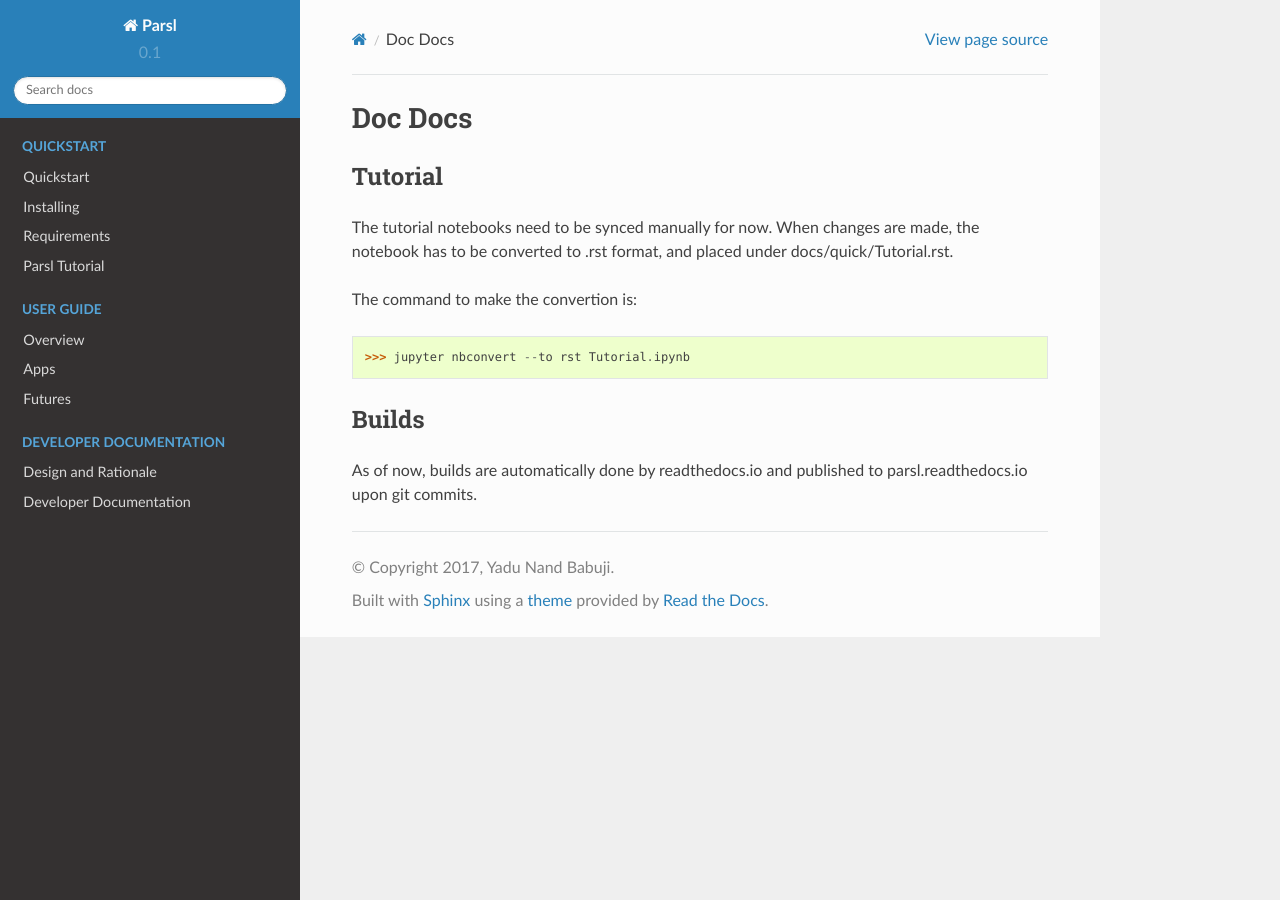
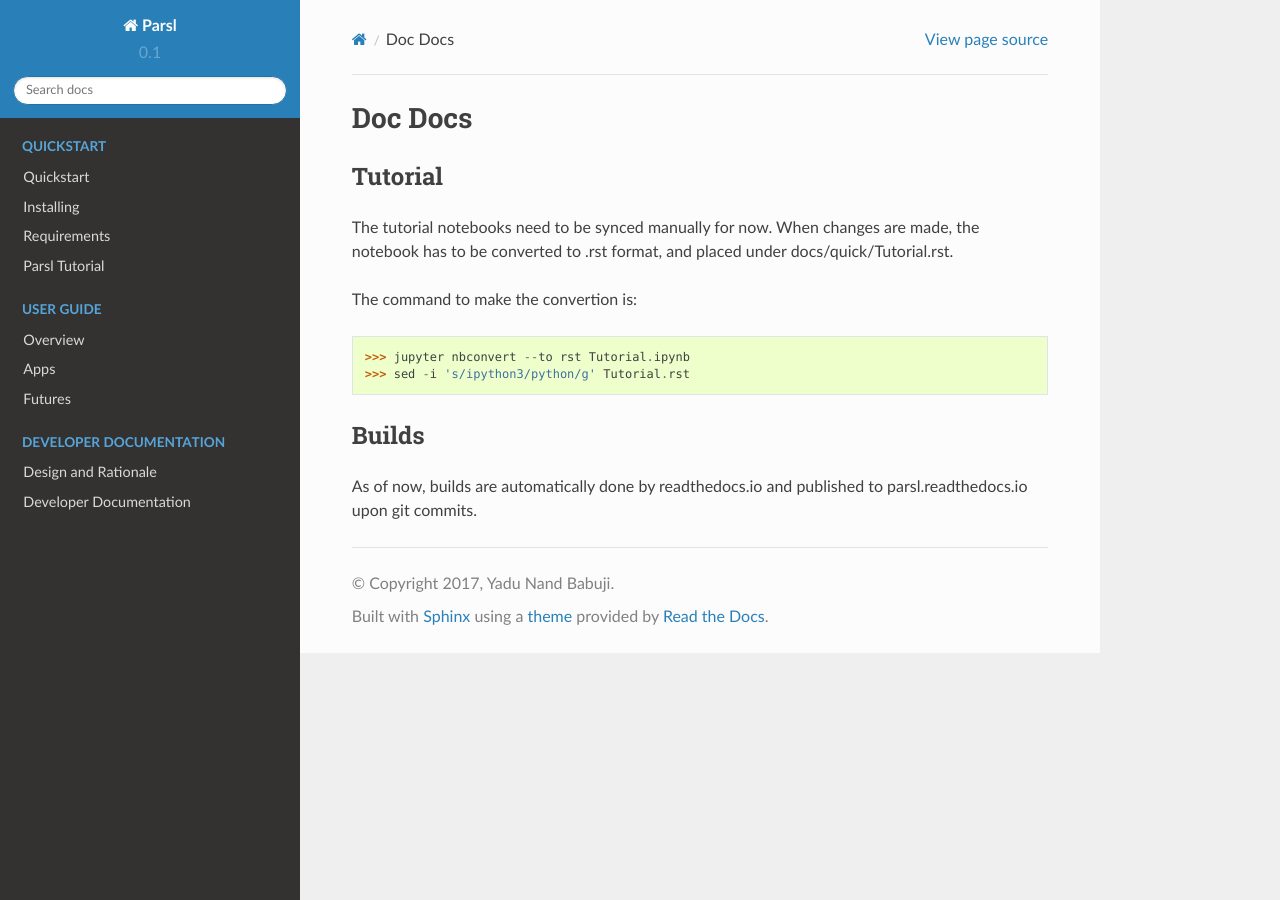
Before and after one commit to Parsl/parsl, a Sphinx documentation site: the page built from docs/README.rst, in a window 1280 px wide. Built offline with Sphinx 7.4.7 and the Read the Docs theme 2.0.0, drawn with Linux system fonts in a browser that asks for light colours.

Commit message:
Minor addition to doc readme.

```diff
--- a/docs/README.rst
+++ b/docs/README.rst
@@ -11,6 +11,7 @@ has to be converted to .rst format, and placed under docs/quick/Tutorial.rst.
 The command to make the convertion is:
 
 >>> jupyter nbconvert --to rst Tutorial.ipynb
+>>> sed -i 's/ipython3/python/g' Tutorial.rst
 
 Builds
 ------
```
